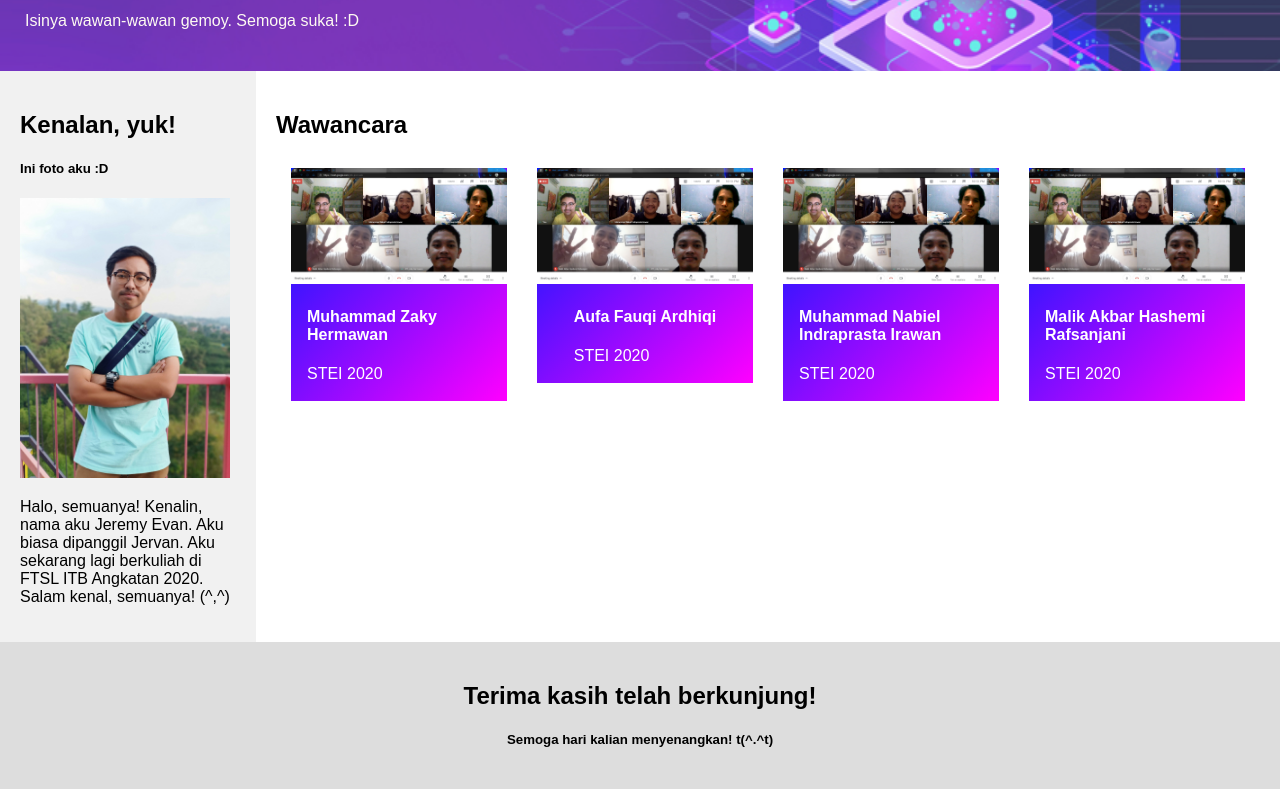
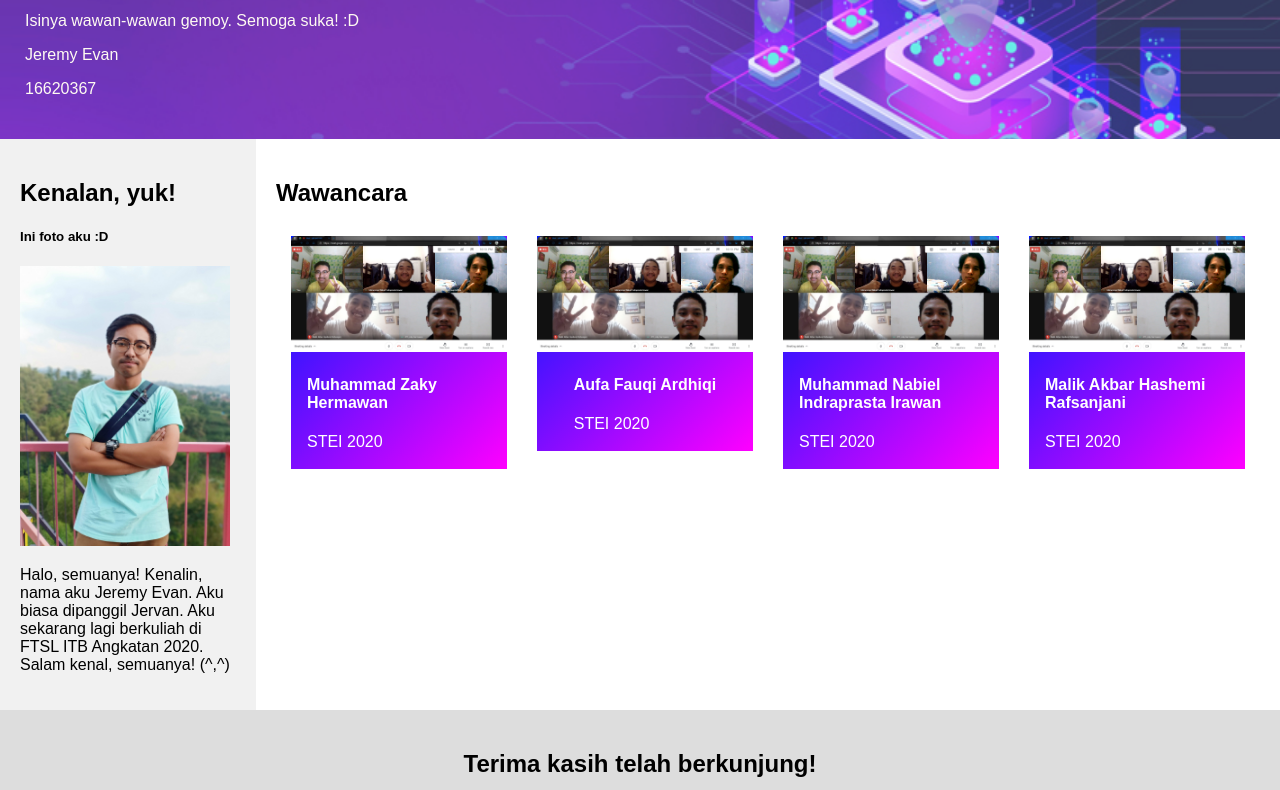
Before and after one commit to jeremyevann/wawan-website, a plain HTML site: page index.html in a window 1280 px wide. Shown: the part 112-902 px from the top of the page. Drawn offline with Linux system fonts and the light colour scheme.

Commit message:
first commit

```diff
--- a/index.html
+++ b/index.html
@@ -12,6 +12,8 @@
         <div class="header">
             <h1>Websitenya Jervan Nih Bos</h1>
             <p>Isinya wawan-wawan gemoy. Semoga suka! :D</p>
+            <p>Jeremy Evan</p>
+            <p>16620367</p>
         </div>
         <div class="content">
             <div class="side">
```
Also changed, not shown: 1 other file.
